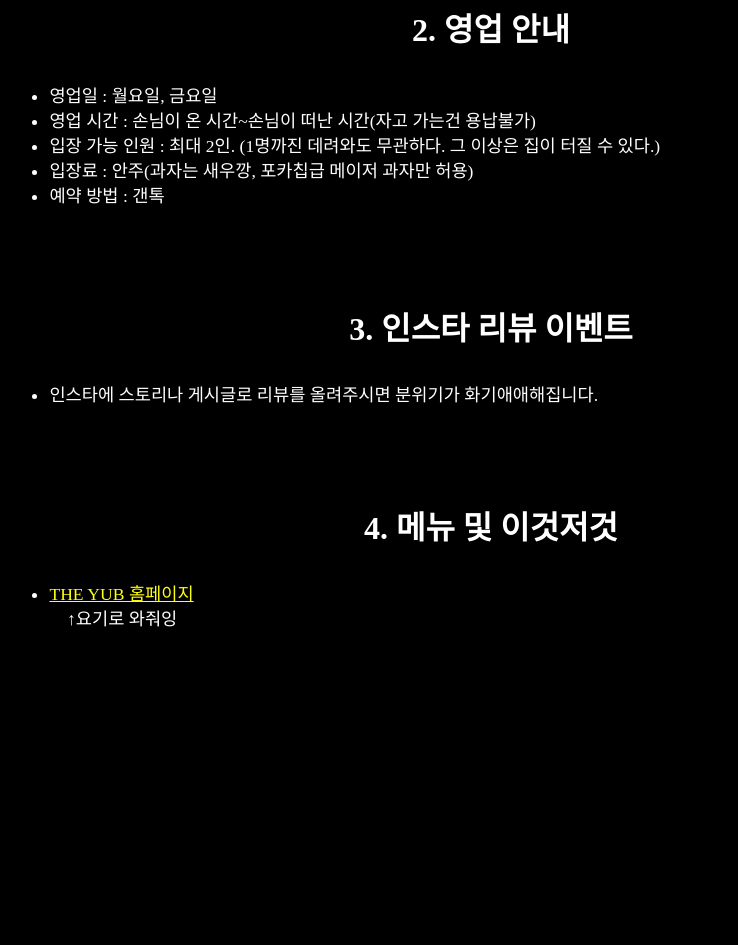
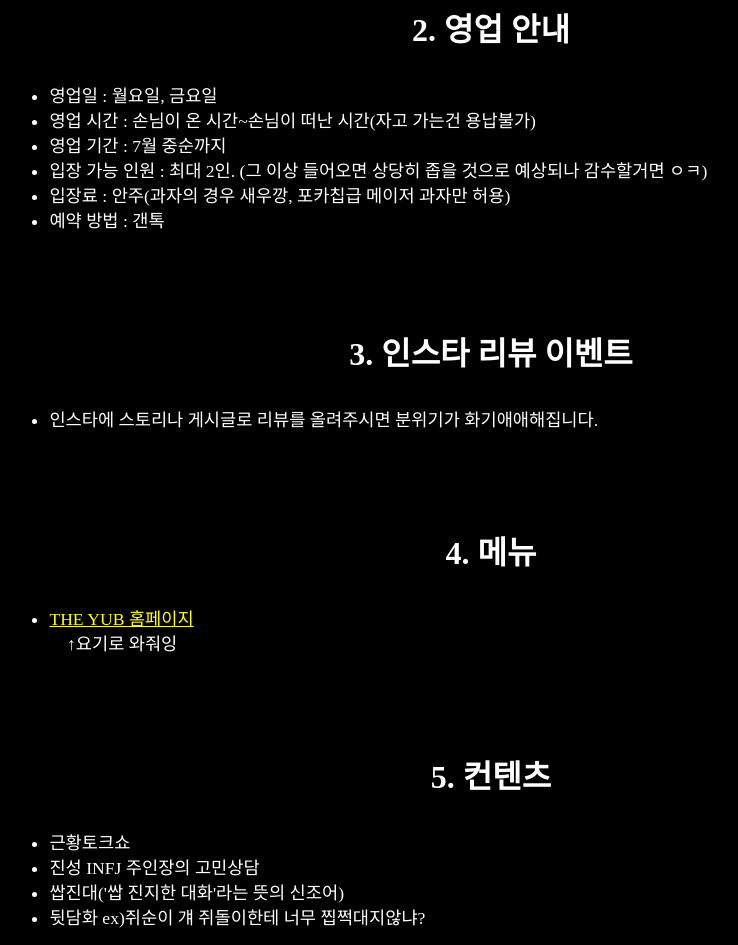
Before and after one commit to gloglow/invitation_bartender, a plain HTML site: page index.html in a window 1280 px wide. Shown: the part 700-1645 px from the top of the page, without its empty margins (149-887 px from the left). Before the commit the page ends 1346 px from the top, so only its background shows below. Drawn offline with Linux system fonts and the light colour scheme.

Commit message:
Add files via upload

```diff
--- a/index.html
+++ b/index.html
@@ -18,8 +18,9 @@
   <ul>
       <li>영업일 : 월요일, 금요일</li>
       <li>영업 시간 : 손님이 온 시간~손님이 떠난 시간(자고 가는건 용납불가)</li>
-      <li>입장 가능 인원 : 최대 2인. (1명까진 데려와도 무관하다. 그 이상은 집이 터질 수 있다.)</li>
-      <li>입장료 : 안주(과자는 새우깡, 포카칩급 메이저 과자만 허용)</li>
+      <li>영업 기간 : 7월 중순까지</li>
+      <li>입장 가능 인원 : 최대 2인. (그 이상 들어오면 상당히 좁을 것으로 예상되나 감수할거면 ㅇㅋ)</li>
+      <li>입장료 : 안주(과자의 경우 새우깡, 포카칩급 메이저 과자만 허용)</li>
       <li>예약 방법 : 갠톡</li>
   </ul>
   <h3>3. 인스타 리뷰 이벤트</h3>
@@ -28,12 +29,19 @@
     인스타에 스토리나 게시글로 리뷰를 올려주시면 분위기가 화기애애해집니다.
     </li>
   </ul>
-  <h3>4. 메뉴 및 이것저것</h3>
+  <h3>4. 메뉴</h3>
   <ul>
   <li>
     <a href="http://silvestern.dothome.co.kr/index.php" target="_blank">THE YUB 홈페이지</a><br>
   &nbsp&nbsp&nbsp&nbsp↑요기로 와줘잉
 </li>
 </ul>
+  <h3>5. 컨텐츠</h3>
+  <ul>
+    <li>근황토크쇼</li>
+    <li>진성 INFJ 주인장의 고민상담</li>
+    <li>쌉진대('쌉 진지한 대화'라는 뜻의 신조어)</li>
+    <li>뒷담화 ex)쥐순이 걔 쥐돌이한테 너무 찝쩍대지않냐?</li>
+  </ul>
 </body>
 </html>
```
